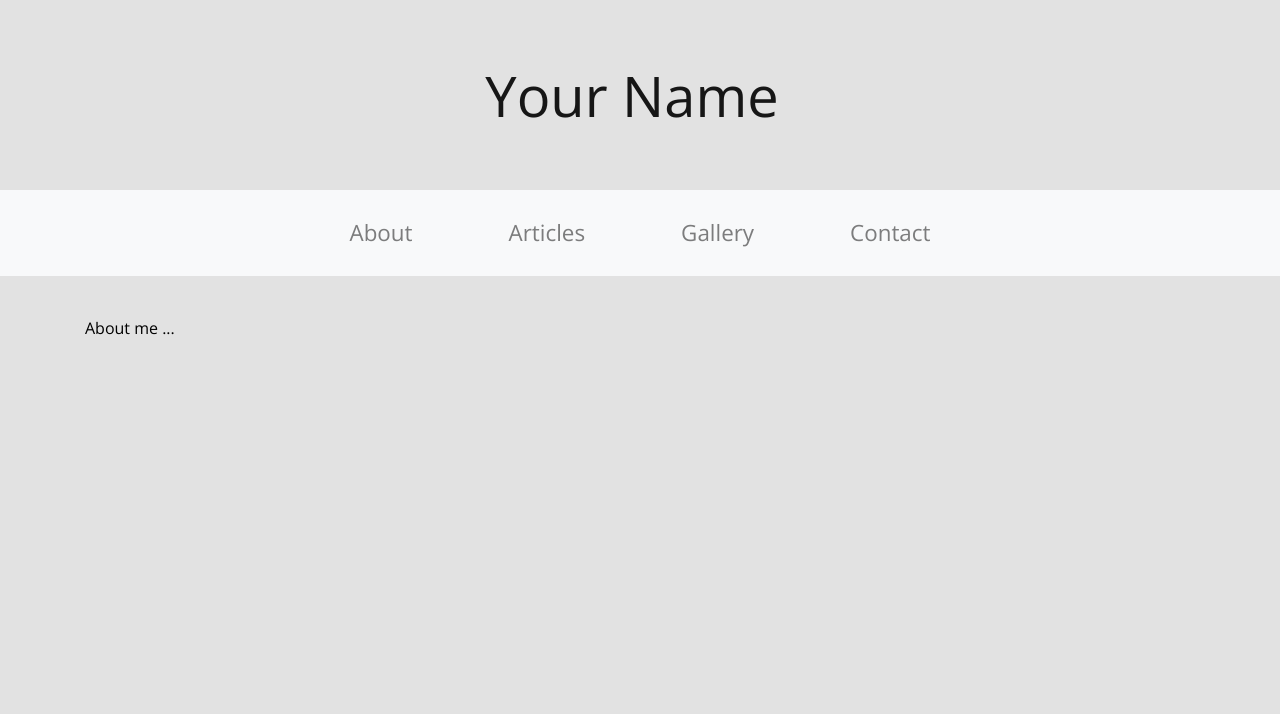
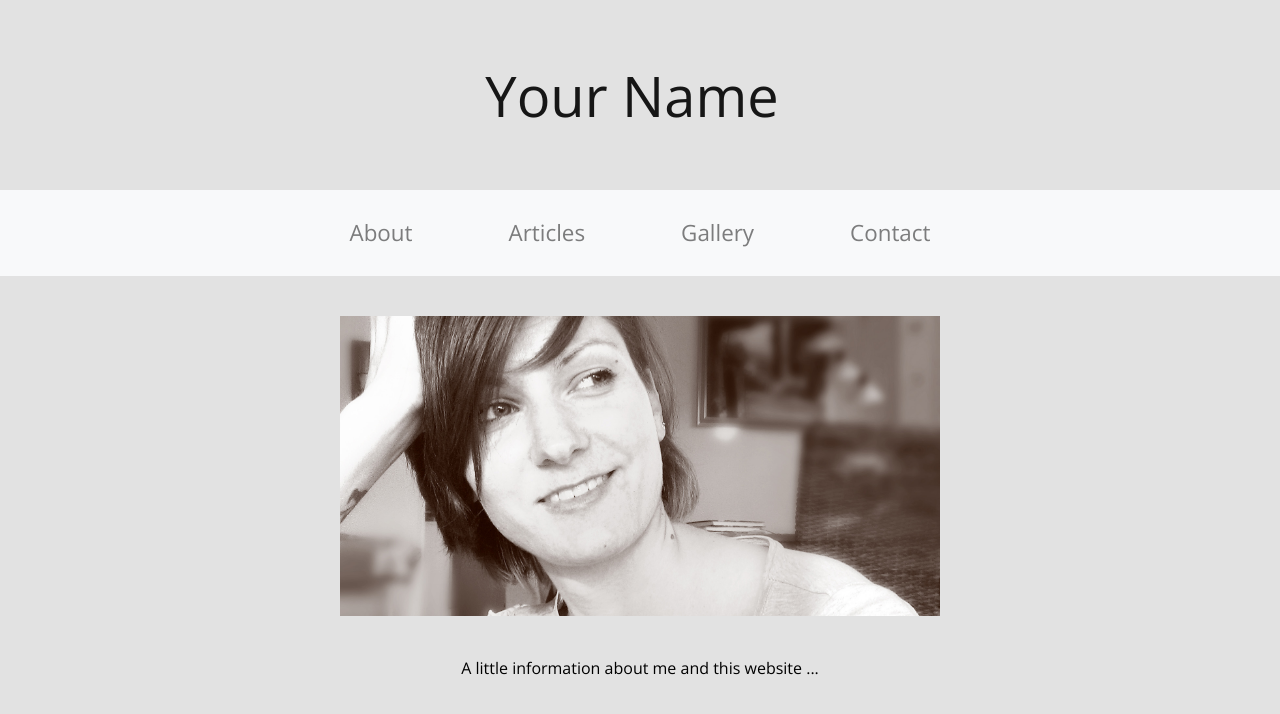
Before and after one commit to BitSchupser/portfolio_light, a Vue app: page / in a window 1280 px wide. Shown: the top 714 px of the page. Built offline with nearby package versions, Linux system fonts and the light colour scheme.

Commit message:
added sample content to About.vue

```diff
--- a/src/components/About.vue
+++ b/src/components/About.vue
@@ -1,6 +1,10 @@
 <template>
-    <div class="container">
-        About me ...
+    <div class="container text-center">
+
+        <img src="../assets/mypic.jpg" class="img-fluid" alt="Responsive image">
+        <p class="about">
+            A little information about me and this website ...
+        </p>
     </div>
 </template>
 
@@ -11,6 +15,12 @@
 </script>
 
 <style scoped>  /* About Styles only */
+    .img-fluid {
+        max-height: 300px;
+    }
 
+    .about {
+        padding: 40px 0px;
+    }
 
 </style>
```
Also changed, not shown: src/assets/mypic.jpg (added).
